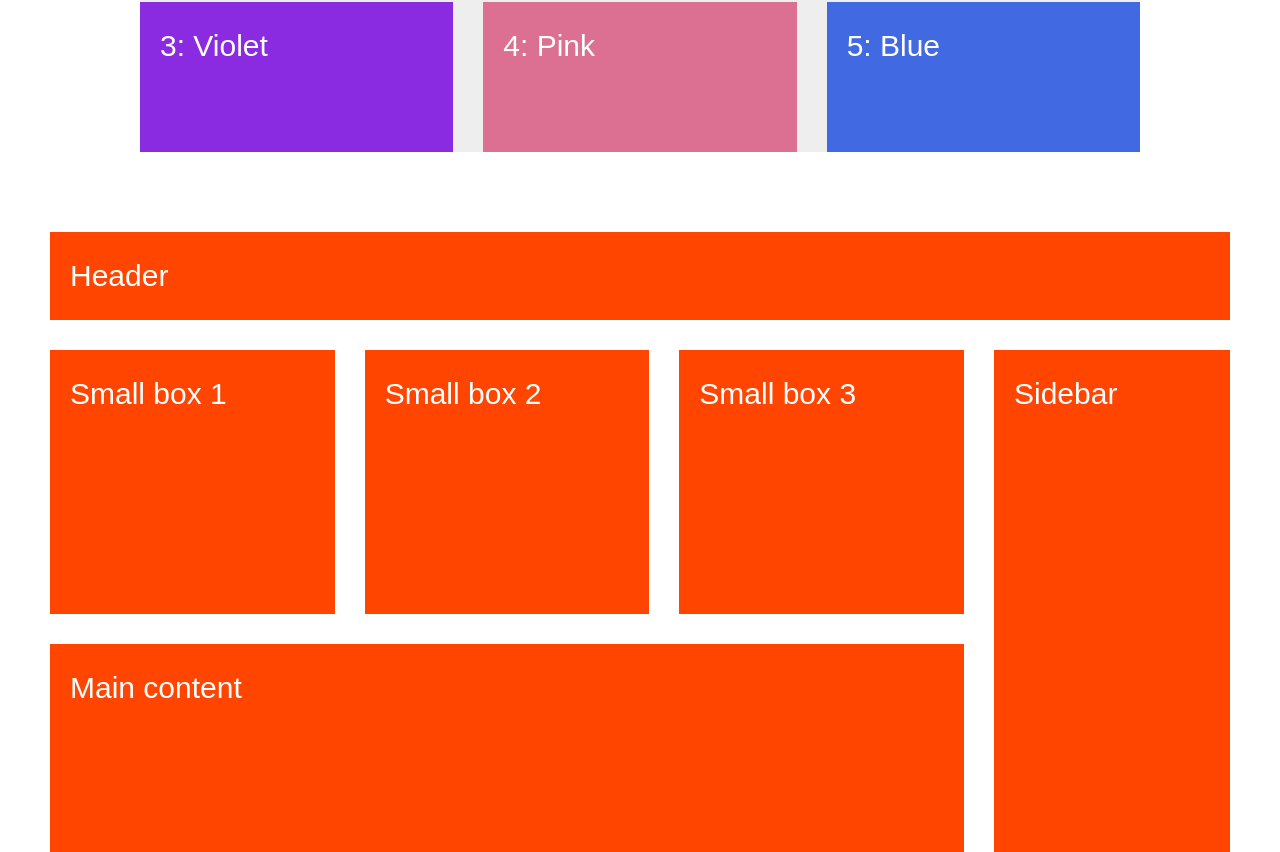
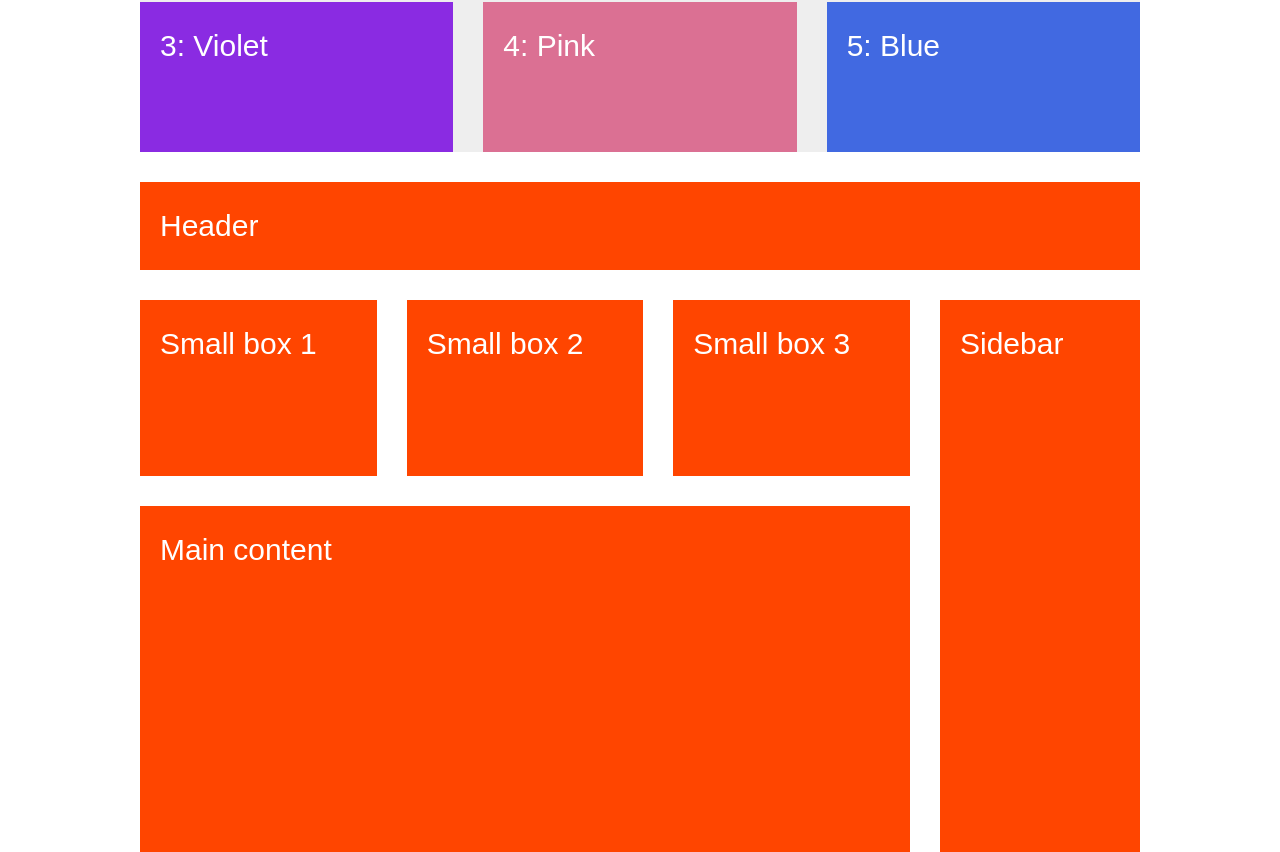
Before and after one commit to elenakout/vue-nexter, a Vue app: page /#/about in a window 1280 px wide. Shown: the part 248-1100 px from the top of the page. Built offline with nearby package versions, Linux system fonts and the light colour scheme.

Commit message:
9.grid challenge-basic solution

```diff
--- a/src/components/about/challenge.vue
+++ b/src/components/about/challenge.vue
@@ -1,33 +1,34 @@
 <template>
   <div class="challenge">
-    <div class="header grid-item">
+    <div class="header ">
       Header
     </div>
-    <div class="small-box-1 grid-item">Small box 1</div>
-    <div class="small-box-2 grid-item">Small box 2</div>
-    <div class="small-box-3 grid-item">Small box 3</div>
-    <div class="sidebar grid-item">Sidebar</div>
-    <div class="main grid-item">Main content</div>
-    <div class="footer grid-item">Footer</div>
+    <div class="small-box-1">Small box 1</div>
+    <div class="small-box-2">Small box 2</div>
+    <div class="small-box-3">Small box 3</div>
+    <div class="sidebar">Sidebar</div>
+    <div class="main">Main content</div>
+    <div class="footer">Footer</div>
   </div>
 </template>
 
 <style lang="scss" scoped>
 .challenge {
-  padding: 50px;
-  font-size: 30px;
-  font-family: sans-serif;
-  color: white;
+  width: 1000px;
+  margin: 30px auto;
 
   display: grid;
-  grid-template-rows: 1fr 3fr 4fr 1fr;
+  grid-template-rows: 1fr 2fr 4fr 1fr;
   grid-template-columns: repeat(3, 1fr) 20%;
   grid-gap: 30px;
-}
 
-.grid-item {
-  background-color: orangered;
-  padding: 20px;
+  & > * {
+    background-color: orangered;
+    padding: 20px;
+    font-size: 30px;
+    font-family: sans-serif;
+    color: white;
+  }
 }
 
 .header {
@@ -36,12 +37,13 @@
 }
 
 .sidebar {
+  grid-column: 4 /5;
   grid-row: 2 / 4;
 }
 
 .main {
   grid-row: 3 / 4;
-  grid-column: 1 / 4;
+  grid-column: 1 / span 3;
 }
 
 .footer {
```
